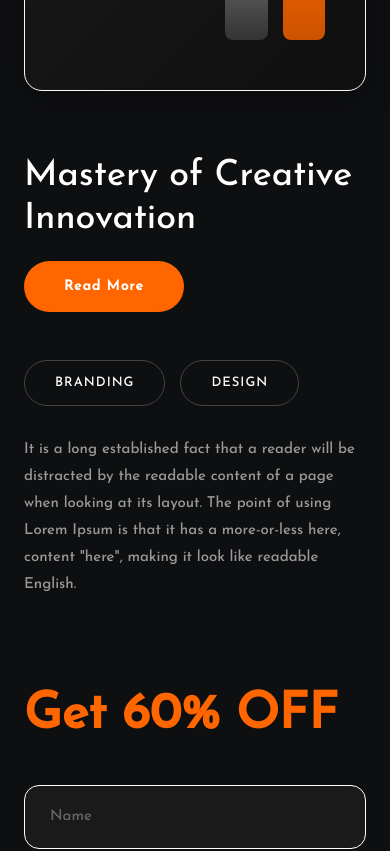
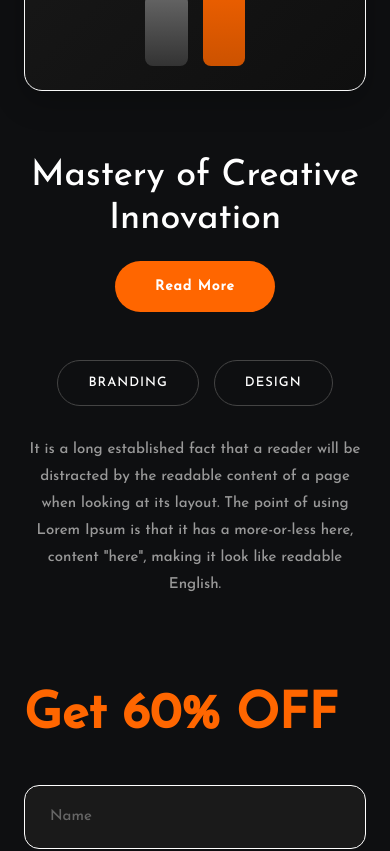
Before and after one commit to Syed-rayyan12/xpertwebstudio, a Next.js app: page / in a window 390 px wide. Shown: the part 1400-2251 px from the top of the page. Built offline with nearby package versions, Linux system fonts and the light colour scheme.

Commit message:
code updated

```diff
--- a/app/components/homeComponents/Mastery.jsx
+++ b/app/components/homeComponents/Mastery.jsx
@@ -81,14 +81,14 @@ function Mastery() {
 
             {/* Main Content Section */}
             <div className="xl:px-16  lg:px-12  max-sm:px-6 md:px-10 sm:px-6  mx-auto mt-20">
-                <div className="flex max-sm:flex-col gap-12">
+                <div className="flex max-sm:flex-col max-sm:justify-center gap-12">
                     {/* Left Side - Stats Card */}
                     <div ref={statsRef} className="relative w-[90%] max-sm:w-full max-sm:h-[320px] pt-10  rounded-2xl sm:rounded-3xl border border-[#f8f8f8] bg-[linear-gradient(135deg,#1a1a1a_0%,#0f0f0f_100%)] px-6 text-white shadow-[0_10px_30px_rgba(0,0,0,0.25)] transition-all duration-300 hover:shadow-[0_0px_60px_rgba(255,102,0,0.26)]">
                         <div className='w-full'>
                             <div className="text-5xl sm:text-6xl md:text-[80px] font-bold tracking-[2px] text-[#ff6600]">
                                 {Math.floor(count)}+
                             </div>
-                            <div className="w-full sm:w-4/5 md:w-3/4">
+                            <div className="w-full sm:w-4/5 md:w-3/4 ">
                                 <p className="text-sm sm:text-[15px] leading-[1.6] sm:leading-[1.8] text-[#999]">
                                     It is a long established fact that a reader will be distracted by the readable content of a page when looking at its layout.
                                 </p>
@@ -98,7 +98,7 @@ function Mastery() {
 
 
 
-                            <div className="absolute bottom-[50px] right-[40px] flex h-[120px] w-[100px] items-end gap-[15px]">
+                            <div className="absolute bottom-[50px] max-sm:right-30 max-sm:bottom-6 right-[40px] flex h-[120px] w-[100px] items-end gap-[15px]">
                                 <div
                                     className="flex-1 rounded-[8px] bg-[linear-gradient(180deg,#666_0%,#333_100%)] transition-all duration-1000 ease-out"
                                     style={{ height: `${barHeight1}%` }}
@@ -113,20 +113,23 @@ function Mastery() {
 
                     {/* Right Side - Content */}
                     <div className='w-full'>
-                        <div className="flex flex-col gap-12  lg:flex-row max-lg:flex-col">
+                        <div className="flex flex-col gap-12 max-sm:justify-center lg:flex-row max-lg:flex-col">
                             <div>
-                                <h1 className="text-4xl max-sm:pt-4 font-normal leading-[1.2] ">
+                                <h1 className="text-4xl max-sm:pt-4 font-normal text-center leading-[1.2] ">
                                     Mastery of Creative Innovation
                                 </h1>
+                                <div className='text-center'>
+
                                 <a
                                     href="#"
-                                    className="mt-5 inline-block rounded-[30px] bg-[#ff6600] px-[40px] py-[15px] text-[14px] font-semibold tracking-[1px] text-white transition-all duration-300 hover:translate-x-[5px] hover:bg-[#ff8833] hover:text-black hover:shadow-[0_10px_30px_rgba(255,102,0,0.27)]"
-                                >
+                                    className="mt-5 inline-block text-center rounded-[30px] bg-[#ff6600] px-[40px] py-[15px] text-[14px] font-semibold tracking-[1px] text-white transition-all duration-300 hover:translate-x-[5px] hover:bg-[#ff8833] hover:text-black hover:shadow-[0_10px_30px_rgba(255,102,0,0.27)]"
+                                    >
                                     Read More
                                 </a>
+                                    </div>
                             </div>
                             <div className="max-w-xl">
-                                <div className="mb-[30px] flex flex-wrap gap-[15px]">
+                                <div className="mb-[30px] max-sm:justify-center flex flex-wrap gap-[15px]">
                                     {tagList.map((tag) => (
                                         <div
                                             key={tag}
@@ -136,7 +139,7 @@ function Mastery() {
                                         </div>
                                     ))}
                                 </div>
-                                <p className="text-[15px] leading-[1.8] text-[#999]">
+                                <p className="text-[15px] leading-[1.8] text-[#999] text-center">
                                     It is a long established fact that a reader will be distracted by the readable content of a page when looking at its layout. The point of using Lorem Ipsum is that it has a more-or-less here, content "here", making it look like readable English.
                                 </p>
                             </div>
--- a/app/components/homeComponents/ServicesDetail.jsx
+++ b/app/components/homeComponents/ServicesDetail.jsx
@@ -35,7 +35,7 @@ const ServicesDetail = () => {
     // ...existing code...
     return (
         <section className='relative xl:mx-6  lg:mx-6  max-sm:mx-4 max-sm:mx-4 md:mx-4 sm:mx-4 bg-[#1A1B1E] rounded-xl'>
-            <div className=" w-full xl:px-16  lg:px-12  max-sm:px-4 max-sm:px-4 md:px-10 sm:px-6   mx-auto mt-10 min-h-[1100px] md:min-h-[1180px]  pb-12 text-white">
+            <div className=" w-full xl:px-16  lg:px-12  max-sm:px-4 max-sm:px-4 md:px-10 sm:px-6   mx-auto mt-10 min-h-[1100px] md:min-h-[1180px] max-sm:min-h-[800px]  pb-12 text-white">
                 <div className="flex flex-col lg:flex-row max-sm:pt-4 sm:pt-4 md:pt-4 max-sm:text-xl items-start lg:items-center justify-between mb-8 lg:mb-16 gap-4 lg:gap-8">
                     <div className="w-full lg:w-[20%]">
                         <span className="text-[#FF5900]  text-xs sm:text-sm font-semibold uppercase tracking-[0.2em]">
@@ -113,7 +113,7 @@ const ServicesDetail = () => {
             <div className='w-full xl:px-16  lg:px-12  max-sm:px-4 md:px-10 sm:px-6 mx-auto absolute left-0 right-0  max-sm:top-270 md:top-300 lg:top-230'>
 
 
-                <div className='mx-auto mt-20 relative'>
+                <div className='mx-auto mt-20 max-sm:-mt-40 relative'>
                     <Image src="/images/video-banner.png" alt='video banner' width={600} height={600} className='object-cover w-full max-sm:h-[150px] relative' />
                     <div className='absolute top-0 left-0 w-full sm:w-3/4 w f p-3 sm:p-4 lg:p-6 max-sm:hidden max-xl:hidden'>
                         <Image src="/images/shape.png" alt='shape' width={600} height={600} className='object-contain ' />
--- a/app/globals.css
+++ b/app/globals.css
@@ -6,6 +6,12 @@
 html {
   overflow-x: hidden;
   max-width: 100vw;
+  scroll-behavior: smooth;
+  scroll-padding-top: 100px;
+}
+
+* {
+  scroll-behavior: smooth;
 }
 
 @theme {
```
